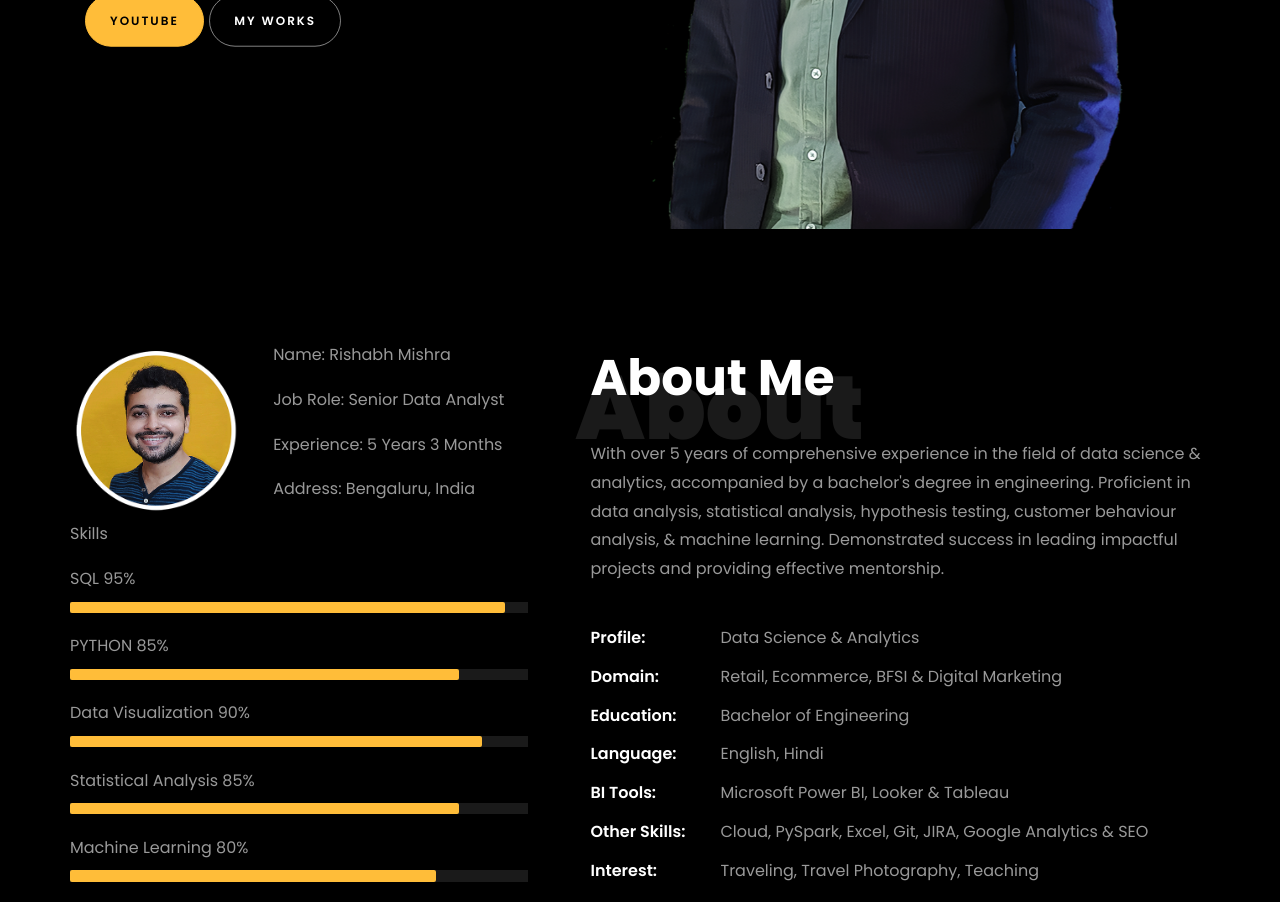
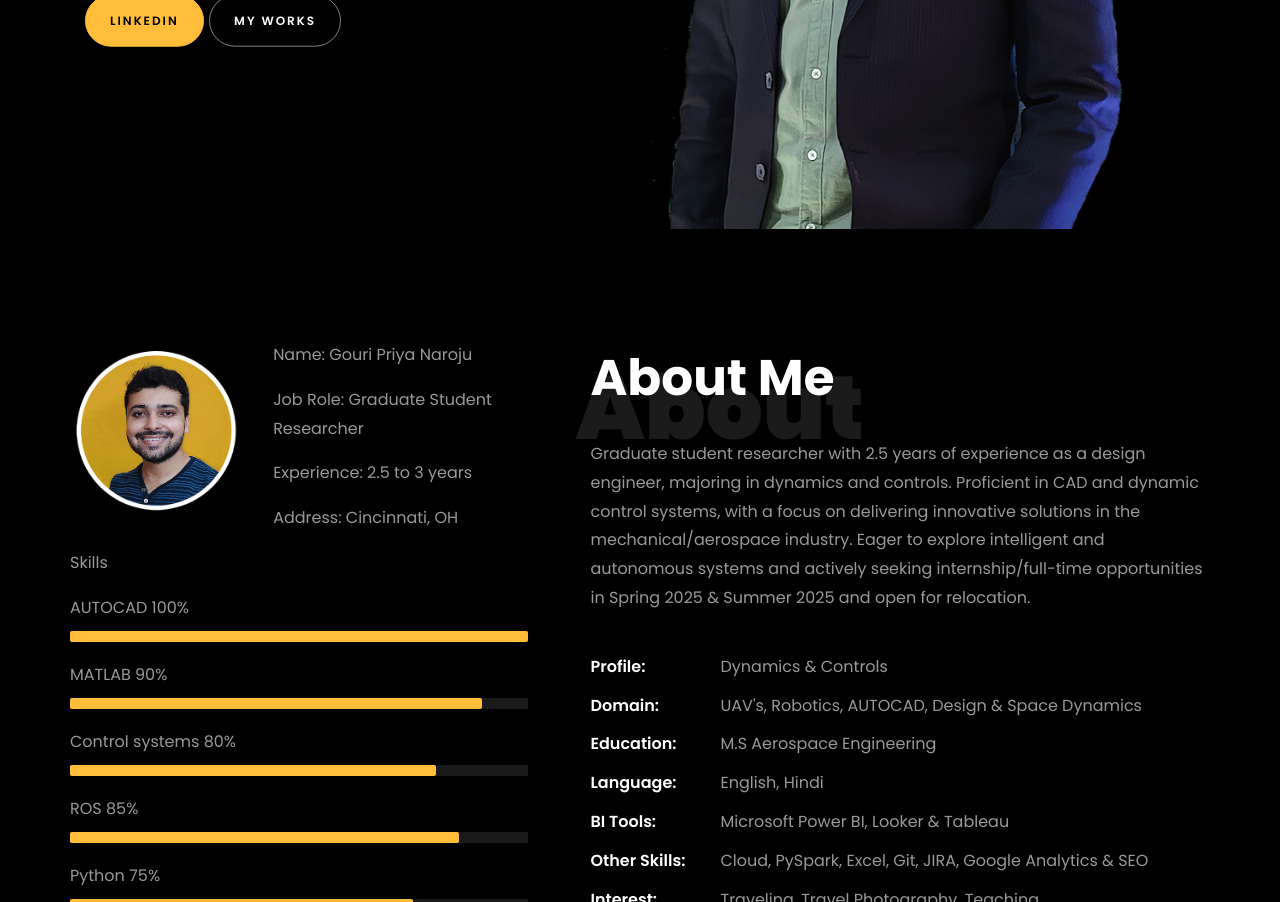
Before and after one commit to Gouripriya1/Gouripriya1.github.io, a plain HTML site: page index.html in a window 1280 px wide. Shown: the part 521-1423 px from the top of the page. Drawn offline with Linux system fonts and the light colour scheme; files whose address does not match are found by name; a web font is replaced by a local one.

Commit message:
Update index.html

```diff
--- a/index.html
+++ b/index.html
@@ -159,9 +159,9 @@
 
 						// Create an array of typing text
 						const typingTexts = [
-						'Engineer  ',
-						'YouTuber  ',
-						'Teacher   ',
+						'Dynamics & Controls  ',
+						'UAV's  ',
+						'Guidance, Navigation & Conrtol   ',
 						];
 
 						// Create a function to display the typing animation for a given text
@@ -187,10 +187,10 @@
 
 						<br>
 						<br>
-			            <h2>A Senior Data Analyst</h2>
+			            <h2>Grduate Student Researcher</h2>
 						<!-- <h2 class="d-flex" style="margin-bottom: 0">With over 5 years of experience</h2> -->
 						<!-- <br> -->
-			            <p><a href="https://www.youtube.com/@RishabhMishraOfficial" class="btn btn-primary py-3 px-4">YouTube</a>
+			            <p><a href="https://www.linkedin.com/in/gouripnaroju/" class="btn btn-primary py-3 px-4">LinkedIn</a>
 							<a href="https://github.com/rishabhnmishra" class="btn btn-white btn-outline-white py-3 px-4">My works</a></p>
 		            </div>
 		          </div>
@@ -219,43 +219,43 @@
 									<!-- Details next to profile image -->
 									<div class="col-sm-6 col-md-7">
 									  <div class="about-info">
-										<p><span class="title-s">Name: </span> <span>Rishabh Mishra</span></p>
-										<p><span class="title-s">Job Role: </span> <span>Senior Data Analyst</span></p>
-										<p><span class="title-s">Experience: </span> <span>5 Years 3 Months</span></p>
-										<p><span class="title-s">Address: </span> <span>Bengaluru, India</span></p>
+										<p><span class="title-s">Name: </span> <span>Gouri Priya Naroju</span></p>
+										<p><span class="title-s">Job Role: </span> <span>Graduate Student Researcher</span></p>
+										<p><span class="title-s">Experience: </span> <span>2.5 to 3 years</span></p>
+										<p><span class="title-s">Address: </span> <span>Cincinnati, OH</span></p>
 									  </div>
 									</div>
 								  </div>
 
 								<div class="skill-mf">
 									<p class="title-s">Skills</p>
-									<span>SQL</span> <span class="pull-right">95%</span>
+									<span>AUTOCAD</span> <span class="pull-right">100%</span>
 									<div class="progress">
-										<div class="progress-bar" role="progressbar" style="width: 95%;" aria-valuenow="95" aria-valuemin="0"
+										<div class="progress-bar" role="progressbar" style="width: 100%;" aria-valuenow="100" aria-valuemin="0"
 											aria-valuemax="100"></div>
 									</div>
 
-									<span>PYTHON</span> <span class="pull-right">85%</span>
+									<span>MATLAB</span> <span class="pull-right">90%</span>
+									<div class="progress">
+										<div class="progress-bar" role="progressbar" style="width: 90%" aria-valuenow="90" aria-valuemin="0"
+											aria-valuemax="100"></div>
+									</div>
+
+									<span>Control systems</span> <span class="pull-right">80%</span>
+									<div class="progress">
+										<div class="progress-bar" role="progressbar" style="width: 80%" aria-valuenow="80" aria-valuemin="0"
+											aria-valuemax="100"></div>
+									</div>
+
+									<span>ROS</span> <span class="pull-right">85%</span>
 									<div class="progress">
 										<div class="progress-bar" role="progressbar" style="width: 85%" aria-valuenow="85" aria-valuemin="0"
 											aria-valuemax="100"></div>
 									</div>
 
-									<span>Data Visualization</span> <span class="pull-right">90%</span>
+									<span>Python</span> <span class="pull-right">75%</span>
 									<div class="progress">
-										<div class="progress-bar" role="progressbar" style="width: 90%" aria-valuenow="90" aria-valuemin="0"
-											aria-valuemax="100"></div>
-									</div>
-
-									<span>Statistical Analysis</span> <span class="pull-right">85%</span>
-									<div class="progress">
-										<div class="progress-bar" role="progressbar" style="width: 85%" aria-valuenow="85" aria-valuemin="0"
-											aria-valuemax="100"></div>
-									</div>
-
-									<span>Machine Learning</span> <span class="pull-right">80%</span>
-									<div class="progress">
-										<div class="progress-bar" role="progressbar" style="width: 80%" aria-valuenow="80" aria-valuemin="0"
+										<div class="progress-bar" role="progressbar" style="width: 75%" aria-valuenow="75" aria-valuemin="0"
 											aria-valuemax="100"></div>
 									</div>
 								</div>
@@ -270,13 +270,13 @@
 								<h1 class="big">About</h1>
 								<h2 class="mb-4">About Me</h2>
 
-								<p>With over 5 years of comprehensive experience in the field of data science & analytics, accompanied by a bachelor's degree in engineering.
-									Proficient in data analysis, statistical analysis, hypothesis testing, customer behaviour analysis, &amp; machine learning.
-									Demonstrated success in leading impactful projects and providing effective mentorship.</p>
+								<p>Graduate student researcher with 2.5 years of experience as a design engineer, majoring in dynamics and controls.
+									Proficient in CAD and dynamic control systems, with a focus on delivering innovative solutions in the mechanical/aerospace industry.
+									Eager to explore intelligent and autonomous systems and actively seeking internship/full-time opportunities in Spring 2025 & Summer 2025 and open for relocation.</p>
 								<ul class="about-info mt-4 px-md-0 px-2">
-									<li class="d-flex"><span>Profile:</span> <span>Data Science &amp; Analytics</span></li>
-									<li class="d-flex"><span>Domain:</span> <span>Retail, Ecommerce, BFSI &amp; Digital Marketing</span></li>
-									<li class="d-flex"><span>Education:</span> <span>Bachelor of Engineering</span></li>
+									<li class="d-flex"><span>Profile:</span> <span>Dynamics &amp; Controls</span></li>
+									<li class="d-flex"><span>Domain:</span> <span>UAV's, Robotics, AUTOCAD, Design &amp; Space Dynamics</span></li>
+									<li class="d-flex"><span>Education:</span> <span>M.S Aerospace Engineering</span></li>
 									<li class="d-flex"><span>Language:</span> <span>English, Hindi</span></li>
 									<li class="d-flex"><span>BI Tools:</span> <span>Microsoft Power BI, Looker &amp; Tableau</span></li>
 									<li class="d-flex"><span>Other Skills:</span> <span>Cloud, PySpark, Excel, Git, JIRA, Google Analytics &amp; SEO</span></li>
@@ -539,7 +539,7 @@
           			<span class="icon-map-signs"></span>
           		</div>
           		<h3 class="mb-4">Address</h3>
-	            <p>Bengaluru, India</p>
+	            <p>Cincinnati, OH</p>
 	          </div>
           </div>
           <div class="col-md-6 col-lg-3 d-flex ftco-animate">
@@ -548,7 +548,7 @@
           			<span class="icon-phone2"></span>
           		</div>
           		<h3 class="mb-4">Contact Number</h3>
-	            <p><a href="tel://0101010101">+ 0 101 0101 101</a></p>
+	            <p><a href="tel://0101010101">+1 5134426226</a></p>
 	          </div>
           </div>
           <div class="col-md-6 col-lg-3 d-flex ftco-animate">
@@ -557,7 +557,7 @@
           			<span class="icon-paper-plane"></span>
           		</div>
           		<h3 class="mb-4">Email Address</h3>
-	            <p><a href="mailto:info@yoursite.com">conctact@domainname.com</a></p>
+	            <p><a href="mailto:info@yoursite.com">gouripriyanaroju@gmail.com</a></p>
 	          </div>
           </div>
           <div class="col-md-6 col-lg-3 d-flex ftco-animate">
```
